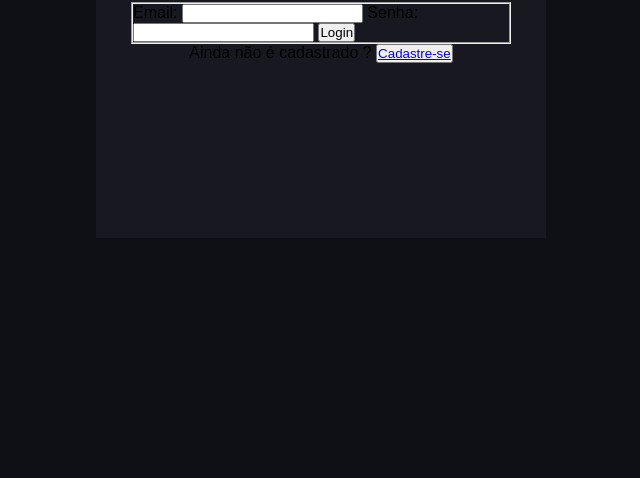
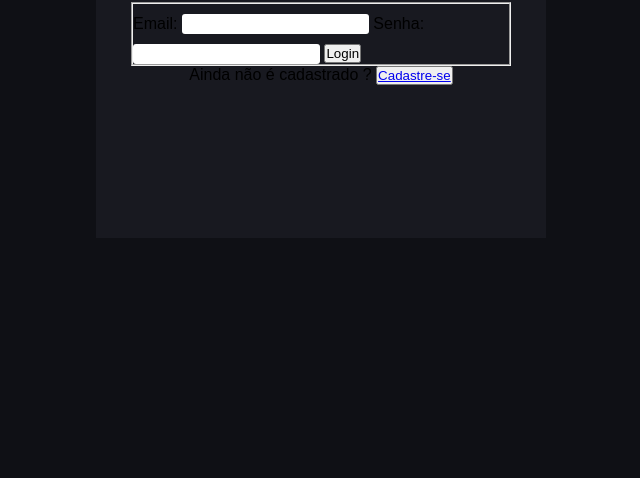
Before and after one commit to joaov1ct0r/chat-application, a website: page src/view/index.html in a window 1280 px wide. Shown: the part 322-800 px from the top of the page, without its empty margins (319-959 px from the left). Drawn offline with Linux system fonts and the light colour scheme.

Commit message:
estilo aplicado ao elemento input

```diff
--- a/src/view/styles/style.css
+++ b/src/view/styles/style.css
@@ -41,3 +41,12 @@ body main .form-container form {
     flex-direction: column;
     margin-top: 2%;
 }
+
+body main .form-container form input {
+    margin-top: 10px;
+    height: 20px;
+    border: 0;
+    outline: none;
+    border-radius: 3px;
+    padding: 5px;
+}
```
